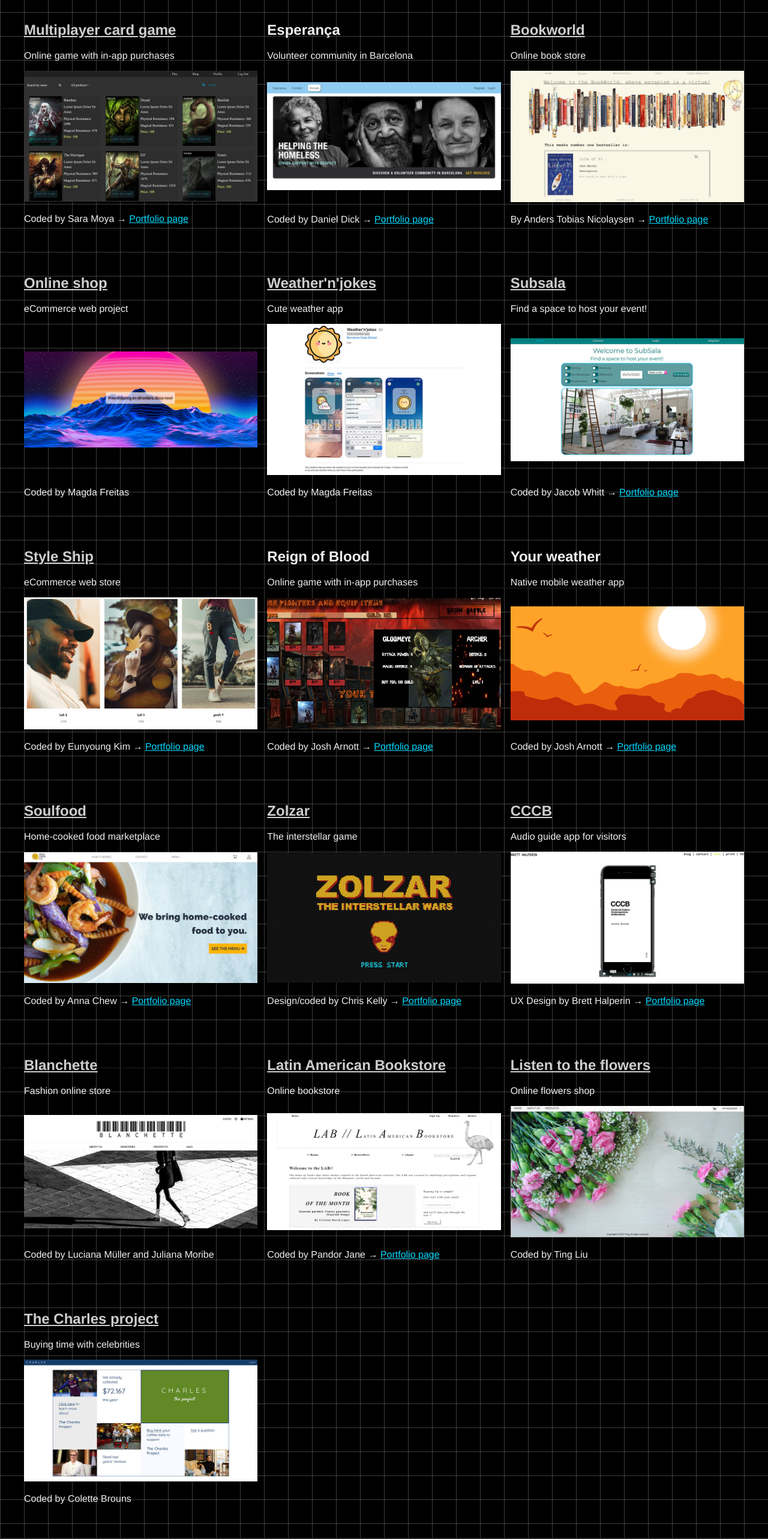
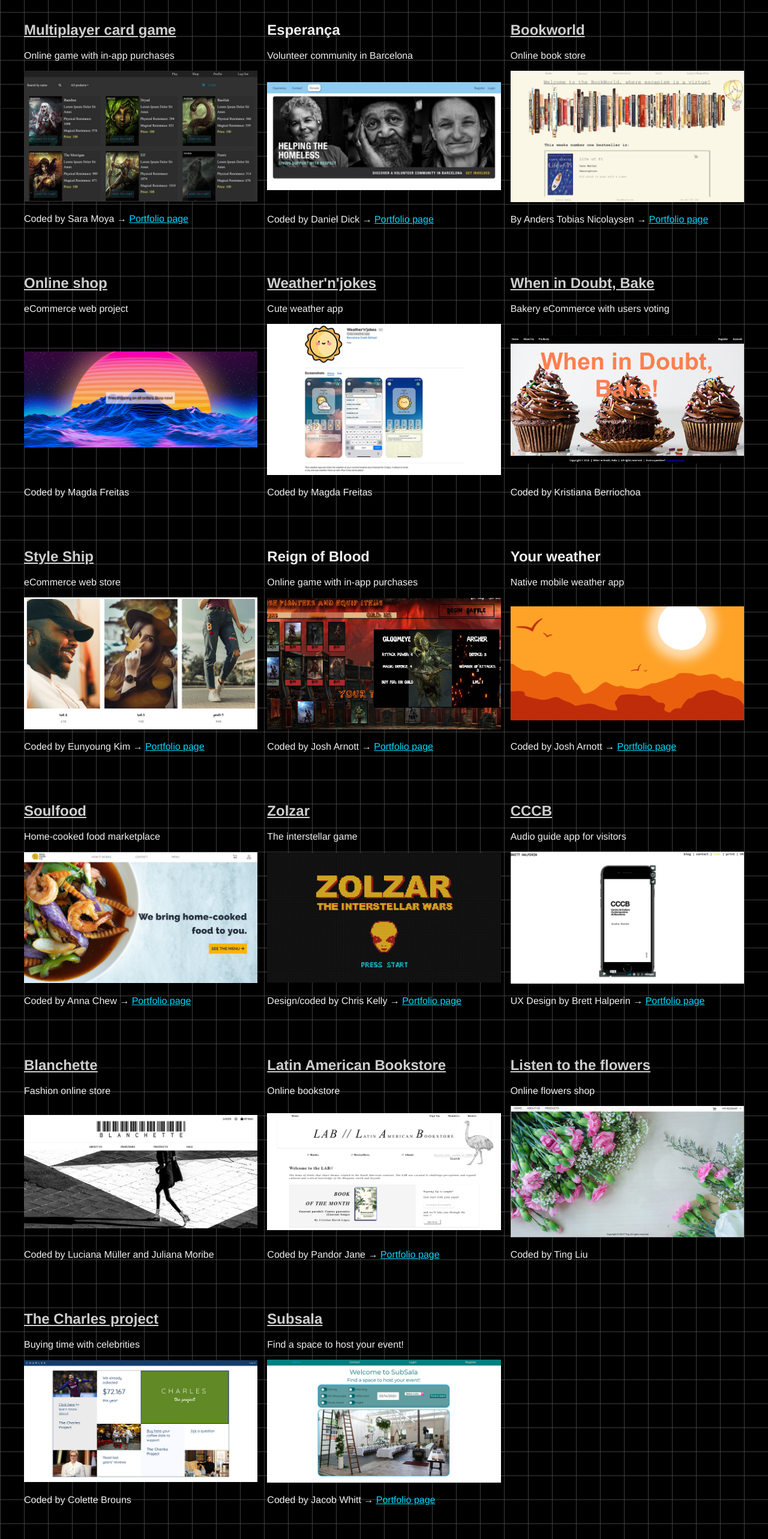
Before and after one commit to gk3000/students_projects_showcase, a React (Create React App) app: page / in a window 1280 px wide. Shown: the part 620-3186 px from the top of the page at 60% size. Built offline with nearby package versions, Linux system fonts and the light colour scheme.

Commit message:
bake kristiana app

```diff
--- a/src/App.js
+++ b/src/App.js
@@ -21,6 +21,7 @@ import Turtle from './pics/turtle.jpg'
 import Weatherjokes from './pics/Weatherjokes.jpg'
 import Rechargenow from './pics/rechargenow.jpg'
 import Swapp from './pics/swapp.jpg'
+import Bake from './pics/bake.jpg'
 
 export default function App() {
   return (
@@ -146,12 +147,12 @@ export default function App() {
 
 <section className='project'>
 <div>
-<h1><a href='https://projects.barcelonacodeschool.com/sub-sala-jacob/' target='_blank' rel="noopener noreferrer">Subsala</a></h1>
-<p>Find a space to host your event!</p>
+<h1><a href='https://projects.barcelonacodeschool.com/kristiana-commerce/' target='_blank' rel="noopener noreferrer">When in Doubt, Bake</a></h1>
+<p>Bakery eCommerce with users voting</p>
 </div>
-<a href='https://projects.barcelonacodeschool.com/sub-sala-jacob/' target='_blank' rel="noopener noreferrer">
-<img src={Subsala} alt='SubSala: Find a space to host your event!'/></a>
-<p>Coded by Jacob Whitt → <a href='https://jacobwhitt.netlify.app' target='_blank' rel="noopener noreferrer">Portfolio page</a>
+<a href='https://projects.barcelonacodeschool.com/kristiana-commerce/' target='_blank' rel="noopener noreferrer">
+<img src={Bake} alt='When in Doubt, Bake'/></a>
+<p>Coded by Kristiana Berriochoa
 </p>
 </section>
 
@@ -273,6 +274,17 @@ export default function App() {
 <p>Coded by Colette Brouns</p>
 </section>
 
+<section className='project'>
+<div>
+<h1><a href='https://projects.barcelonacodeschool.com/sub-sala-jacob/' target='_blank' rel="noopener noreferrer">Subsala</a></h1>
+<p>Find a space to host your event!</p>
+</div>
+<a href='https://projects.barcelonacodeschool.com/sub-sala-jacob/' target='_blank' rel="noopener noreferrer">
+<img src={Subsala} alt='SubSala: Find a space to host your event!'/></a>
+<p>Coded by Jacob Whitt → <a href='https://jacobwhitt.netlify.app' target='_blank' rel="noopener noreferrer">Portfolio page</a>
+</p>
+</section>
+
 </Grid>
 </div>
 );
```
Also changed, not shown: src/pics/bake.jpg (added).
